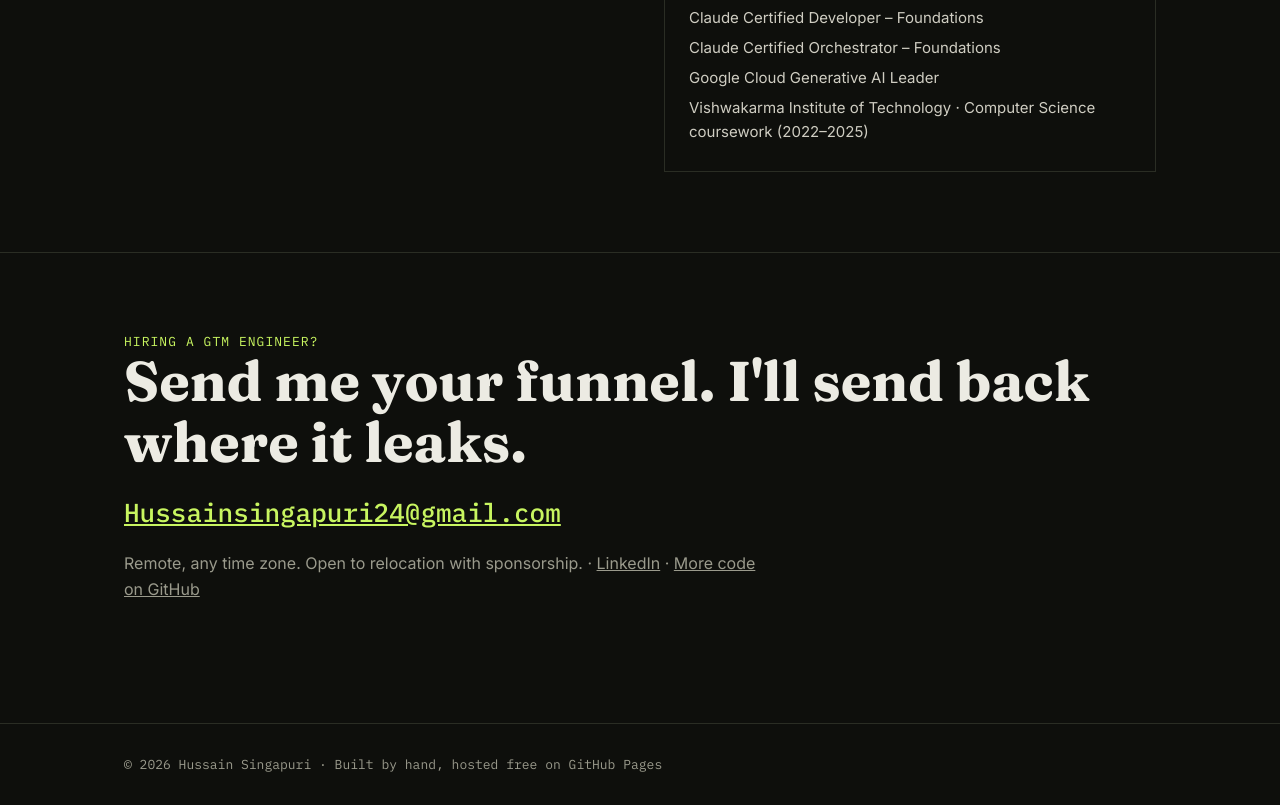
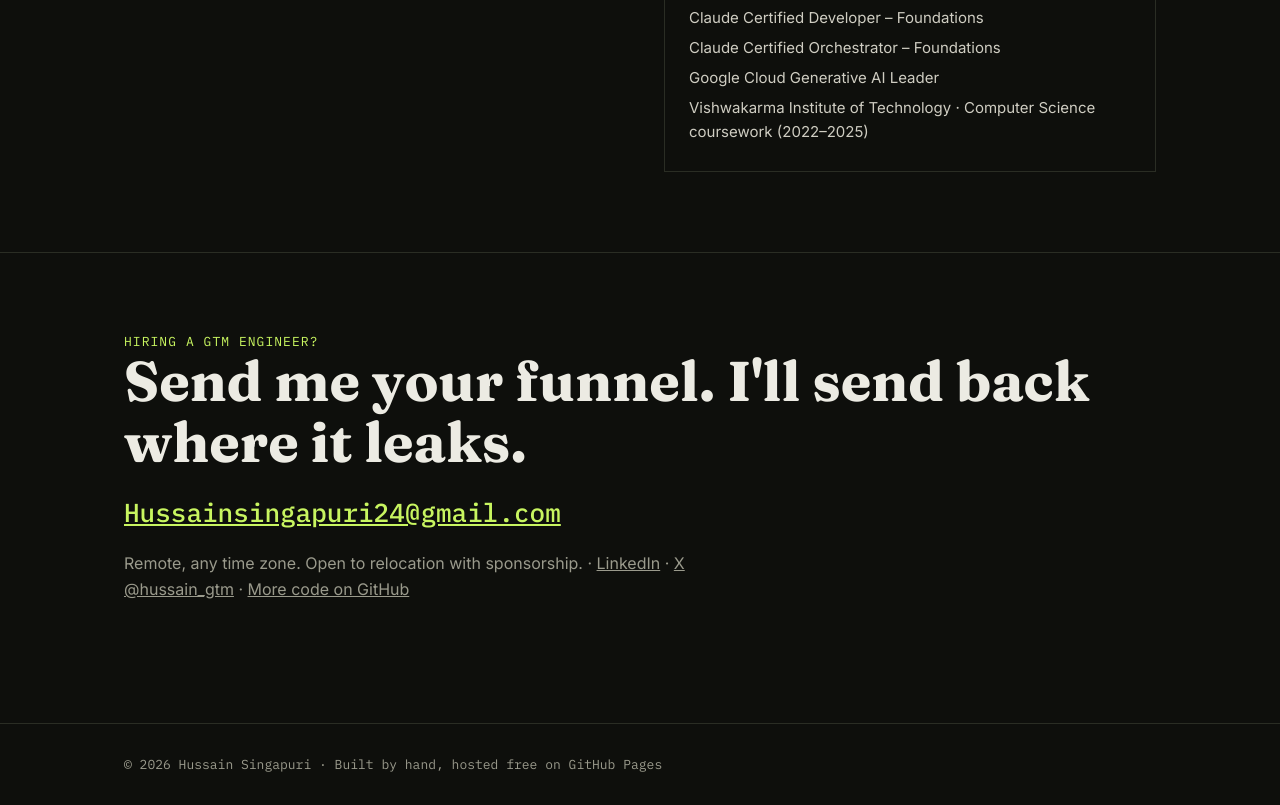
Before and after one commit to goalgetter53/goalgetter53.github.io, a plain HTML site: page index.html in a window 1280 px wide. Shown: the part 4081-4886 px from the top of the page. Drawn offline with Linux system fonts and the light colour scheme.

Commit message:
Add X link
Co-Authored-By: Claude Opus 5.5 <noreply@anthropic.com>
Claude-Session: https://claude.ai/code/session_01FxgJ6cknCTTbfE1Hvk6pbB

```diff
--- a/index.html
+++ b/index.html
@@ -220,7 +220,7 @@ footer{padding:32px 0;color:var(--mute);font:13px var(--mono)}
   <p class="kicker">Hiring a GTM engineer?</p>
   <h2>Send me your funnel. I'll send back where it leaks.</h2>
   <p style="margin:22px 0"><a class="mail" href="mailto:Hussainsingapuri24@gmail.com">Hussainsingapuri24@gmail.com</a></p>
-  <p class="sub">Remote, any time zone. Open to relocation with sponsorship. · <a href="https://www.linkedin.com/in/hussain-singapuri-18437225a/">LinkedIn</a> · <a href="https://github.com/huss2003">More code on GitHub</a></p>
+  <p class="sub">Remote, any time zone. Open to relocation with sponsorship. · <a href="https://www.linkedin.com/in/hussain-singapuri-18437225a/">LinkedIn</a> · <a href="https://x.com/hussain_gtm">X @hussain_gtm</a> · <a href="https://github.com/huss2003">More code on GitHub</a></p>
 </div></section>
 
 <footer><div class="wrap">© 2026 Hussain Singapuri · Built by hand, hosted free on GitHub Pages</div></footer>
```
